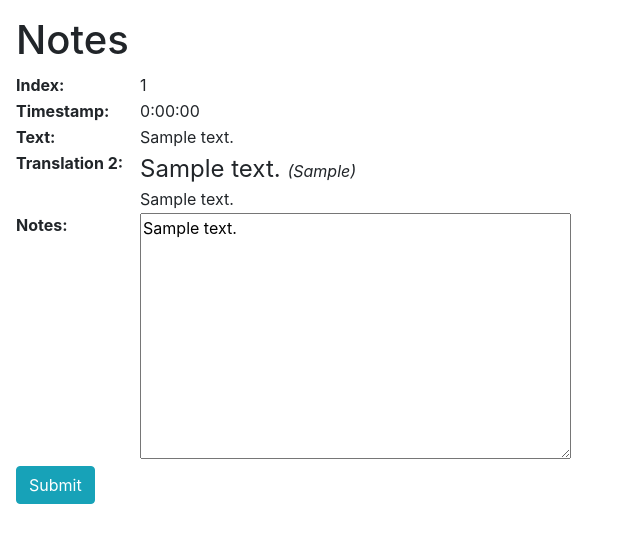
After one commit to allenc256/fanyi, a Django app: page /practice/notes/1 in a window 1280 px wide. The commit adds this page. Shown: the top 543 px of the page, without its empty margins (0-640 px from the left). Run offline with Django 4.2, Linux system fonts and the light colour scheme; tables that the repository leaves empty hold one stand-in row (values such as "Sample post"); some libraries are stand-ins or nearby versions.

Commit message:
add notes

```diff
--- a/fanyi/practice/models.py
+++ b/fanyi/practice/models.py
@@ -16,7 +16,8 @@ class Entry(models.Model):
     index = models.IntegerField()
     start_ms = models.IntegerField('start (ms)', null=True)
     end_ms = models.IntegerField('end (ms)', null=True)
-    text_en = models.CharField('text (english)', max_length=4096)
+    text_en = models.TextField('text (english)')
+    notes = models.TextField('notes', null=True, blank=True)
 
     class Meta:
         ordering = ['index']
@@ -31,9 +32,9 @@ class Translation(models.Model):
     entry = models.ForeignKey(Entry, on_delete=models.CASCADE)
     index = models.IntegerField()
     source = models.CharField(max_length=256)
-    text_cn_traditional = models.CharField('text (traditional)', max_length=4096)
-    text_cn_simplified = models.CharField('text (simplified)', max_length=4096, null=True)
-    text_cn_pinyin = models.CharField('text (pinyin)', max_length=4096)
+    text_cn_traditional = models.TextField('text (traditional)')
+    text_cn_simplified = models.TextField('text (simplified)', null=True)
+    text_cn_pinyin = models.TextField('text (pinyin)')
 
     class Meta:
         ordering = ['index']
--- /dev/null
+++ b/fanyi/practice/templates/practice/notes.html
@@ -0,0 +1,55 @@
+{% extends "./base.html" %}
+
+{% load static %}
+{% load format_millis %}
+
+{% block stylesheets %}
+    <link rel="stylesheet" type="text/css" href="{% static 'practice/transcript.css' %}">
+{% endblock %}
+
+{% block title %}Notes{% endblock %}
+
+{% block body %}
+    <h1>Notes</h1>
+    <form method="post">
+        {% csrf_token %}
+        <table>
+            <tr>
+                <td class="metadata-header">Index:</td>
+                <td>{{ entry.index }}</td>
+            </tr>
+            <tr>
+                <td class="metadata-header">Timestamp:</td>
+                <td>{{ entry.start_ms | format_millis }}</td>
+            </tr>
+            <tr>
+                <td class="metadata-header">Text:</td>
+                <td>{{ entry.text_en }}</td>
+            </tr>
+            {% for translation in entry.translation_set.all %}
+                <tr>
+                    <td class="metadata-header">Translation {{ translation.index | add:"1" }}:</td>
+                    <td>
+                        <span class="text_cn">
+                            {{ translation.text_cn_traditional }}
+                        </span>
+                        <span class="source">
+                            ({{ translation.source | capfirst}})
+                        </span>
+                        <div class="text_pinyin">
+                            {{ translation.text_cn_pinyin }}
+                        </div>
+                    </td>
+                </tr>
+            {% endfor %}
+            <tr>
+                <td class="metadata-header">Notes:</td>
+                <td>
+                    {{ form.notes.errors }}
+                    {{ form.notes }}
+                </td>
+            </tr>
+        </table>
+        <input class="btn btn-info" type="submit" value="Submit">
+    </form>
+{% endblock %}
--- a/fanyi/practice/templates/practice/transcript.html
+++ b/fanyi/practice/templates/practice/transcript.html
@@ -35,6 +35,7 @@
             <th>Index</th>
             <th>Timestamp</th>
             <th>Text</th>
+            <th>Notes</th>
         </tr>
         {% for entry in page_obj %}
             <tr>
@@ -62,6 +63,9 @@
                         </table>
                     </div>
                 </td>
+                <td>
+                    <a href="{% url 'practice:notes' entry.pk %}?next={{ request.get_full_path | urlencode }}">{{ entry.notes | default:"+"}}</a>
+                </td>
             </tr>
         {% endfor %}
     </table>
--- a/fanyi/practice/urls.py
+++ b/fanyi/practice/urls.py
@@ -6,4 +6,5 @@ app_name = 'practice'
 urlpatterns = [
     path('', views.IndexView.as_view(), name='index'),
     path('transcript/<int:transcript_pk>', views.TranscriptView.as_view(), name='transcript'),
+    path('notes/<int:pk>', views.NotesView.as_view(), name='notes'),
 ]
--- a/fanyi/practice/views.py
+++ b/fanyi/practice/views.py
@@ -1,6 +1,6 @@
 from django.views import generic
 from django.utils import timezone
-from random import choice
+from django.urls import reverse
 
 from .models import Transcript, Entry
 
@@ -33,3 +33,11 @@ class TranscriptView(generic.list.ListView):
         transcript.last_viewed = timezone.now()
         transcript.save()
         return context
+
+class NotesView(generic.edit.UpdateView):
+    template_name = 'practice/notes.html'
+    model = Entry
+    fields = ['notes']
+
+    def get_success_url(self):
+        return self.request.GET.get('next', reverse('practice:index'))
```
Also changed, not shown: fanyi/practice/migrations/0014_entry_notes.py (added), fanyi/practice/migrations/0015_alter_entry_notes_alter_entry_text_en_and_more.py (added).
